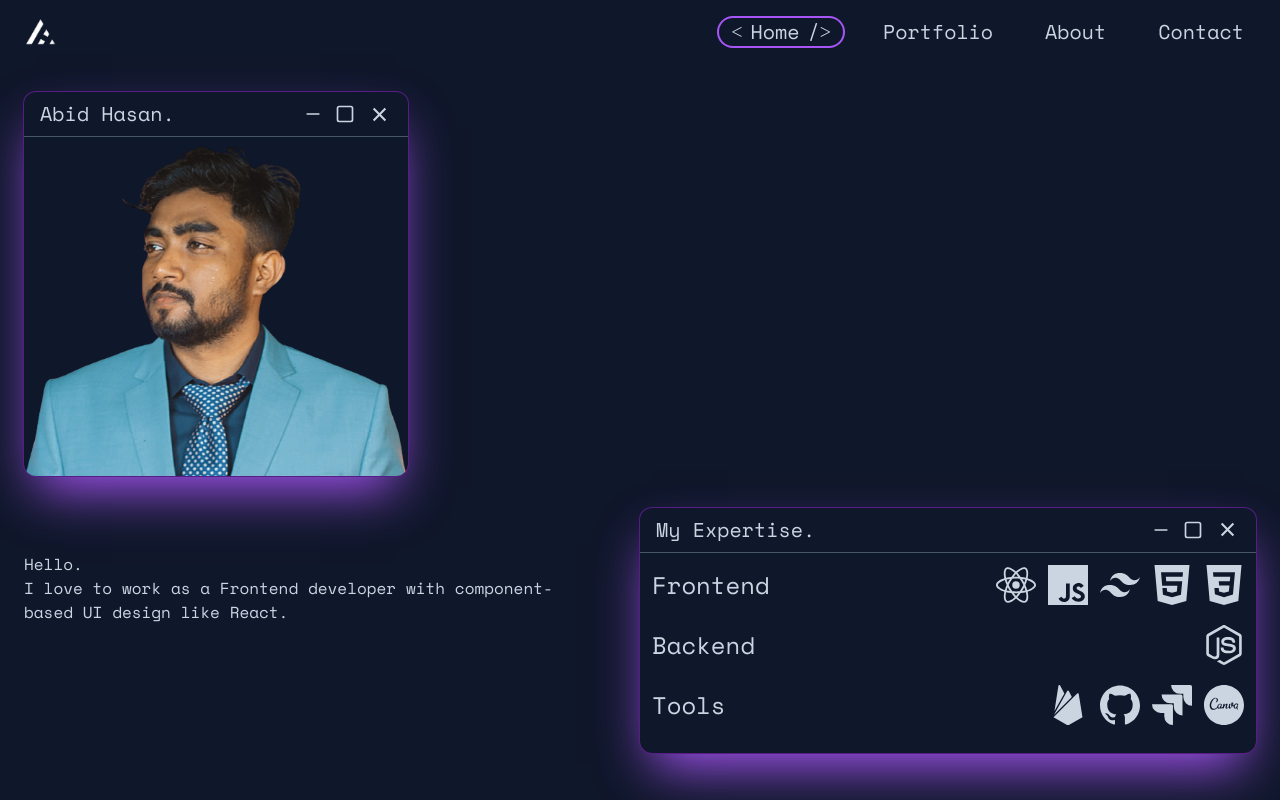
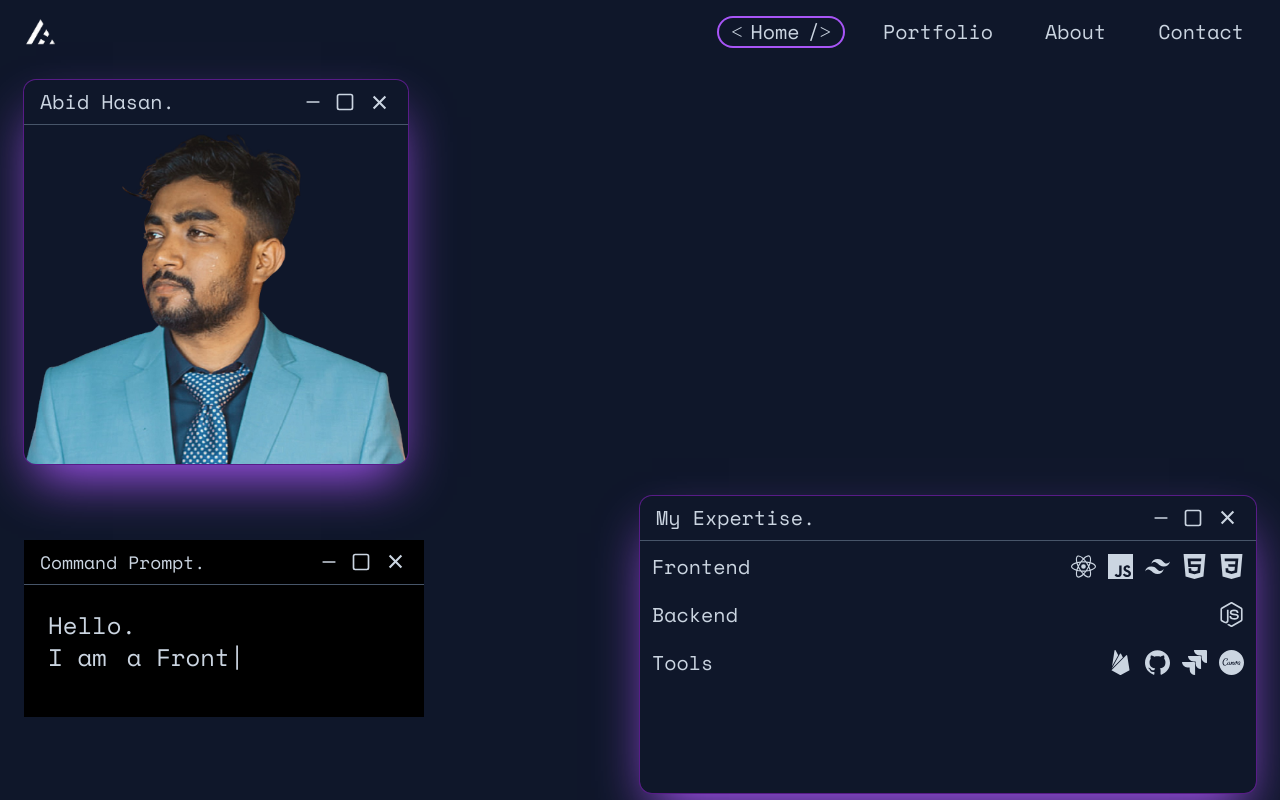
Before and after one commit to AbidHasanPiash/abidhasan-portfolio, a React (Create React App) app: page / in a window 1280 px wide. Built offline with nearby package versions, Linux system fonts and the light colour scheme.

Commit message:
hero section updated

```diff
--- a/src/pages/Hero.jsx
+++ b/src/pages/Hero.jsx
@@ -1,4 +1,5 @@
 import React from 'react'
+import Typewriter from 'typewriter-effect';
 import ProfilePicture from '../image/profile.png'
 import {RiCloseFill} from 'react-icons/ri';
 import {SiReact, SiNodedotjs, SiHtml5, SiCss3, SiJavascript, SiTailwindcss, SiFirebase, SiGithub, SiJira, SiCanva} from 'react-icons/si';
@@ -6,8 +7,9 @@ import {FiSquare, FiMinus} from 'react-icons/fi';
 
 export default function Hero() {
   return (
-    <div className='max-w-full grid grid-cols-2 gap-4 m-3'>
-      <div className='col-span-2 w-96 mt-4 flex flex-col overflow-hidden rounded-xl ring-1 ring-purple-900 shadow-2xl shadow-purple-500'>
+    <div className='max-w-full grid grid-cols-2 gap-4 mx-3 mb-5'>
+      {/* Profile picture */}
+      <div className='col-span-2 lg:w-96 w-full mt-4 flex flex-col overflow-hidden rounded-xl ring-1 ring-purple-900 shadow-2xl shadow-purple-500'>
         <div className='flex items-center justify-between py-2 px-4 text-xl border-b border-slate-600'>
           <h1>Abid Hasan.</h1>
           <div className='flex items-center justify-center space-x-3'>
@@ -22,12 +24,36 @@ export default function Hero() {
           className='mx-auto object-cover hover:scale-110 duration-300'
         />
       </div>
-      <div className='col-span-2 lg:col-span-1 lg:col-start-1 my-5 lg:py-10 pr-10 text'>
-        <h1>Hello.</h1>
-        <h1> I love to work as a Frontend developer with component-based UI design like React. </h1>
+      {/* Text about me */}
+      <div className='col-span-2 lg:col-span-1 lg:col-start-1 my-5 lg:py-10'>
+        <div className="lg:w-2/3 w-full font-medium bg-black pb-5">
+          <div className='flex items-center justify-between py-2 px-4 lg:text-lg border-b border-slate-600'>
+            <h1>Command Prompt.</h1>
+            <div className='flex items-center justify-center space-x-3'>
+              <FiMinus size={20}/>
+              <FiSquare size={20}/>
+              <RiCloseFill size={25}/>
+            </div>
+          </div>
+          <div className='lg:text-2xl p-6'>
+            <h1>Hello.</h1>
+            <div className='flex space-x-5'>
+              <h1>I am </h1>
+              <Typewriter
+                options={{
+                  strings: ['Abid Hasan', 'a Frontend Developer'],
+                  autoStart: true,
+                  loop: true,
+                  cursorClassName:'Typewriter__wrapper'
+                }}
+              />
+            </div>
+          </div>
+        </div>
       </div>
+      {/* My Expertise  */}
       <div className='col-start-1 col-span-2 lg:col-start-2 h-full w-full mt-4 flex flex-col rounded-xl ring-1 ring-purple-900 shadow-2xl shadow-purple-500 hover:scale-105 duration-300'>
-        <div className='flex items-center justify-between py-2 px-4 text-xl border-b border-slate-600'>
+        <div className='flex items-center justify-between py-2 px-4 lg:text-xl border-b border-slate-600'>
           <h1>My Expertise.</h1>
           <div className='flex items-center justify-center space-x-3'>
             <FiMinus size={20}/>
@@ -35,30 +61,30 @@ export default function Hero() {
             <RiCloseFill size={25}/>
           </div>
         </div>
-        <div className='p-3 space-y-5 text-2xl'>
+        <div className='p-3 space-y-5 lg:text-xl'>
           <div className='flex items-center justify-between'>
             <h1>Frontend</h1>
             <div className='flex items-center justify-center space-x-3'>
-              <SiReact size={40}/>
-              <SiJavascript size={40}/>
-              <SiTailwindcss size={40}/>
-              <SiHtml5 size={40}/>
-              <SiCss3 size={40}/>
+              <SiReact size={25}/>
+              <SiJavascript size={25}/>
+              <SiTailwindcss size={25}/>
+              <SiHtml5 size={25}/>
+              <SiCss3 size={25}/>
             </div>
           </div>
           <div className='flex items-center justify-between'>
             <h1>Backend</h1>
             <div className='flex items-center justify-center space-x-3'>
-              <SiNodedotjs size={40}/>
+              <SiNodedotjs size={25}/>
             </div>
           </div>
           <div className='flex items-center justify-between'>
             <h1>Tools</h1>
             <div className='flex items-center justify-center space-x-3'>
-              <SiFirebase size={40}/>
-              <SiGithub size={40}/>
-              <SiJira size={40}/>
-              <SiCanva size={40}/>
+              <SiFirebase size={25}/>
+              <SiGithub size={25}/>
+              <SiJira size={25}/>
+              <SiCanva size={25}/>
             </div>
           </div>
         </div>
```
